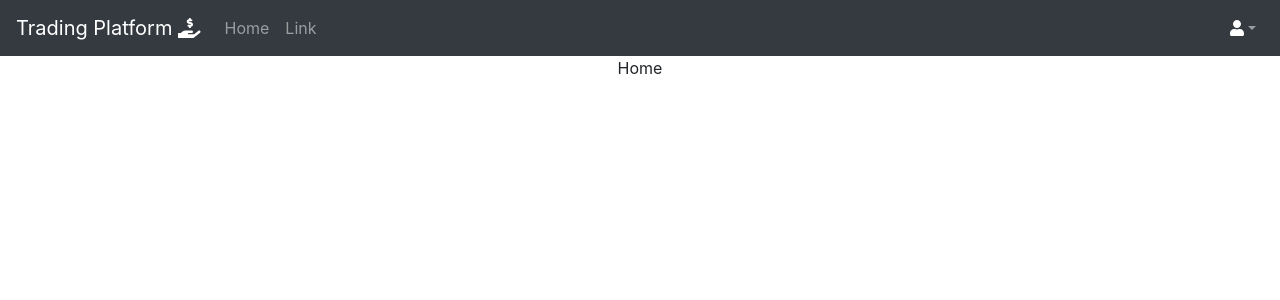
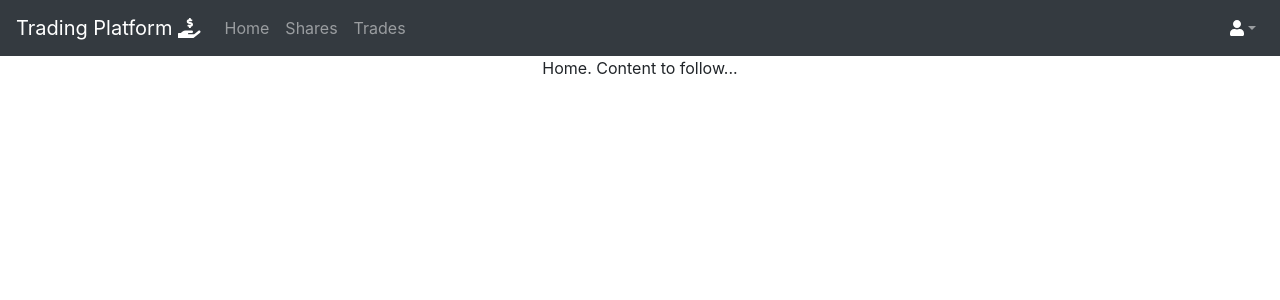
Before and after one commit to blenky36/react-redux-template, a React (Create React App) app: page / in a window 1280 px wide. Shown: the top 300 px of the page. Built offline with nearby package versions, Linux system fonts and the light colour scheme; the HTML template or start-up script is replaced by a standard one.

Commit message:
nav links

```diff
--- a/src/components/Home/Home.js
+++ b/src/components/Home/Home.js
@@ -1,5 +1,5 @@
 import React from 'react';
 
-const Home = () => (<div>Home</div>)
+const Home = () => (<div>Home. Content to follow...</div>)
 
 export default Home;
--- a/src/components/Layout/NavMenu.js
+++ b/src/components/Layout/NavMenu.js
@@ -13,7 +13,8 @@ const NavMenu = ({ onSignOutClicked }) => (
             <Navbar.Collapse id="basic-navbar-nav">
                 <Nav className="mr-auto">
                     <Nav.Link >Home</Nav.Link>
-                    <Nav.Link >Link</Nav.Link>
+                    <Nav.Link >Shares</Nav.Link>
+                    <Nav.Link >Trades</Nav.Link>
                 </Nav>
                 <Nav className="ml-auto">
                     <NavDropdown alignRight title={<FontAwesomeIcon icon={faUser} color="white" />} id="basic-nav-dropdown">
--- a/src/components/Login/Login.js
+++ b/src/components/Login/Login.js
@@ -4,12 +4,13 @@ import { Form, Button } from 'react-bootstrap';
 import { loginUser } from '../../_thunks/userThunks';
 
 const Login = ({ onSubmitClicked }) => {
-    const [username, setUsername] = useState('');
-    const [password, setPassword] = useState('');
+    const [username, setUsername] = useState('test');
+    const [password, setPassword] = useState('test');
 
     return (
         <div style={{ display: 'flex', justifyContent: 'center', marginTop: '20vh' }}>
             <div style={{ width: '30%' }}>
+                <h1>Trading Platform</h1>
                 <Form>
                     <Form.Group controlId="formBasicEmail">
                         <Form.Label>Email Address:</Form.Label>
```
